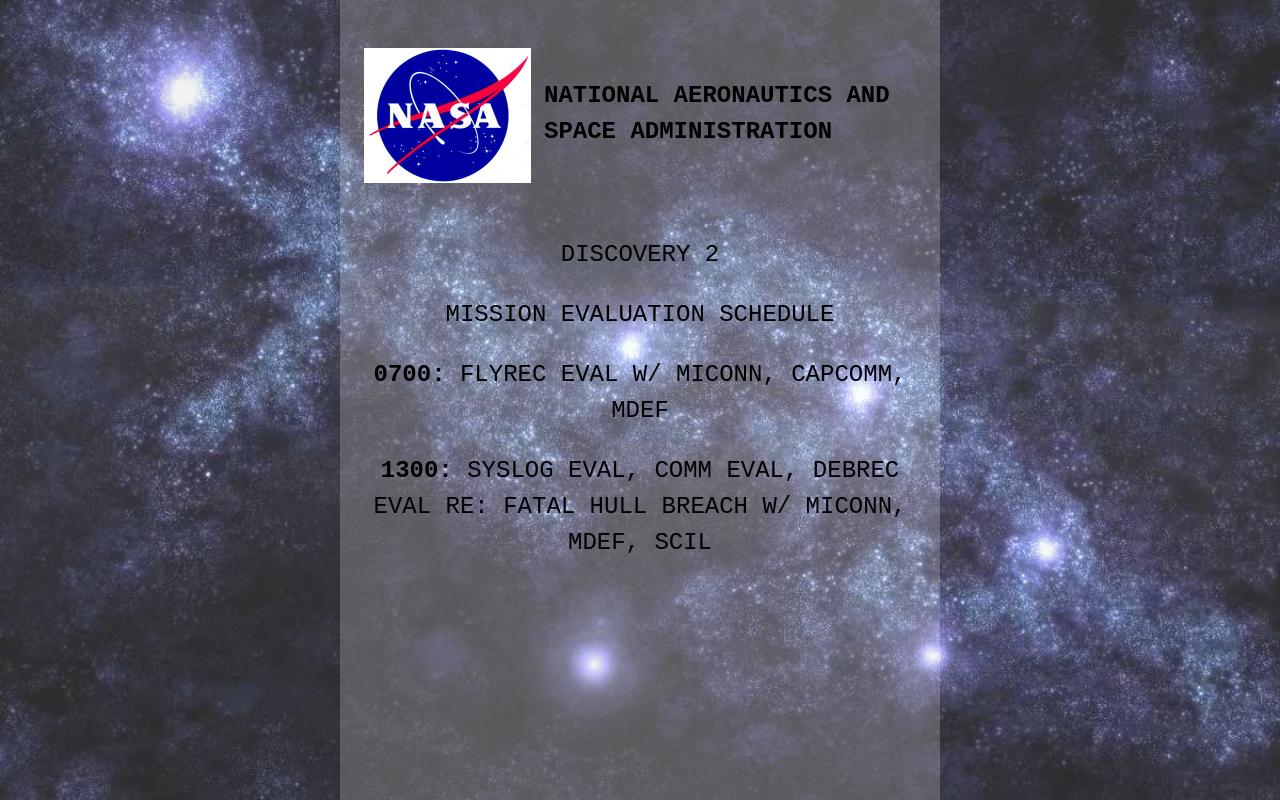
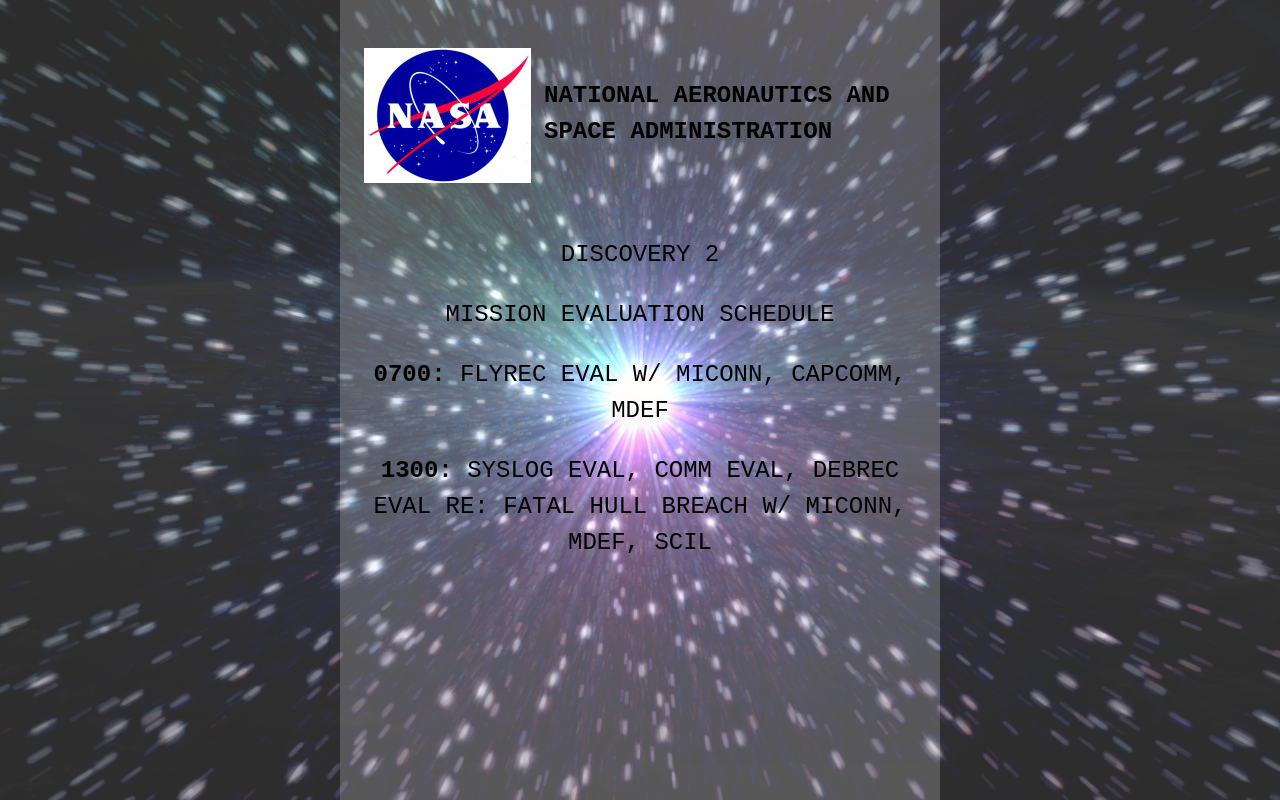
Before and after one commit to marcoliverteschke/Weihnachts-CD-2011, a plain HTML site: page htdocs/index.html in a window 1280 px wide. Shown: the top 800 px of the page. Drawn offline with nearby package versions, Linux system fonts and the light colour scheme.

Commit message:
Added new image for jump.

```diff
--- a/htdocs/css/weihnachten.css
+++ b/htdocs/css/weihnachten.css
@@ -47,7 +47,7 @@ strong {
 }
 
 #bg-04 {
-	background-image: url('/img/chapter-04.jpg');
+	background-image: url('/img/chapter-04.png');
 }
 
 #bg-05 {
@@ -61,10 +61,10 @@ strong {
 /*#bg-07 {
 	background-image: url('/img/chapter-01.png');
 }
-
+*/
 #bg-08 {
-	background-image: url('/img/chapter-01.png');
-}*/
+	background-image: url('/img/chapter-08.jpg');
+}
 
 #bg-09 {
 	background-image: url('/img/chapter-09.jpg');
```
Also changed, not shown: htdocs/img/chapter-04.png (added), htdocs/img/chapter-06.jpg, htdocs/img/chapter-08.jpg (added).
